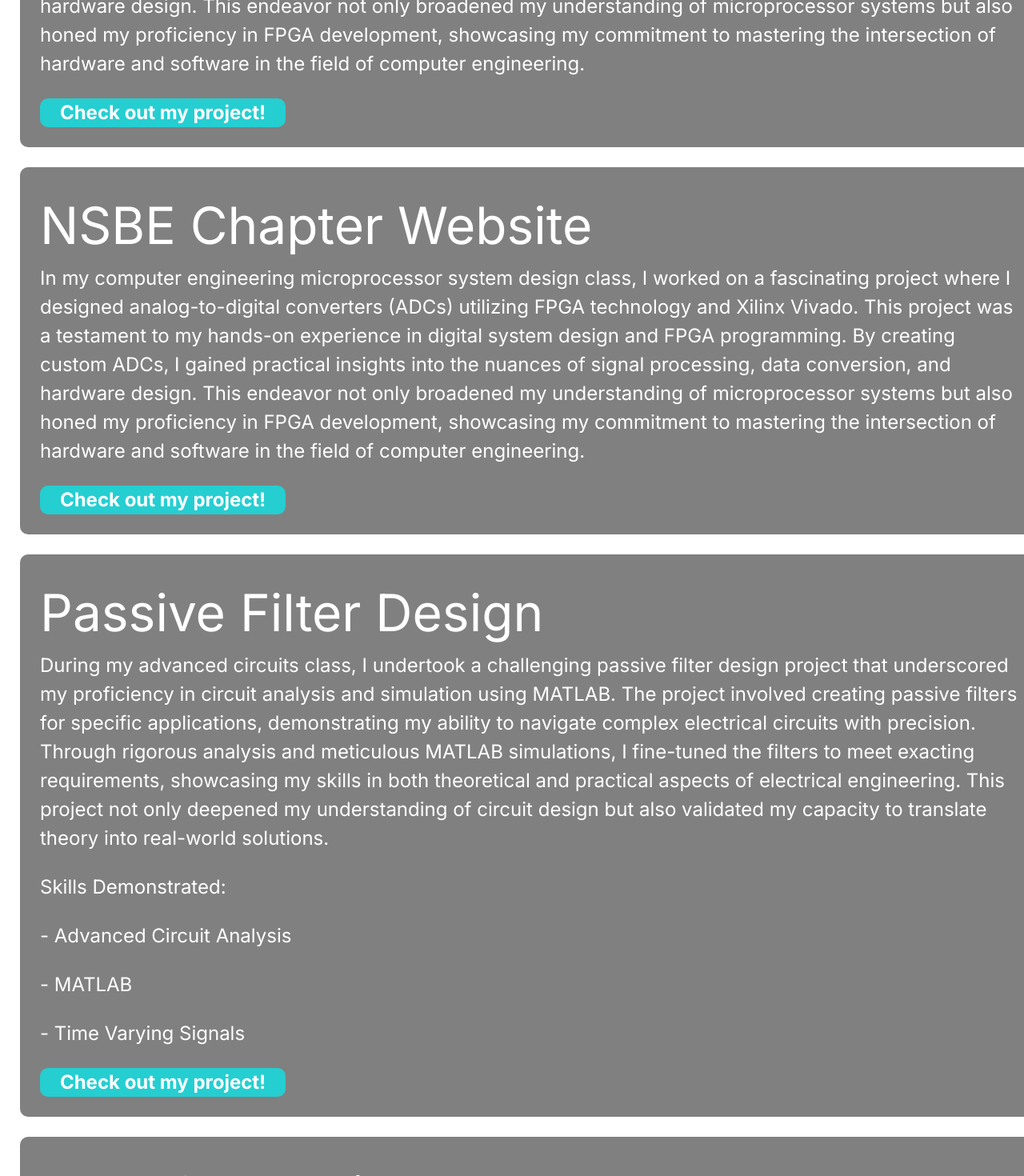
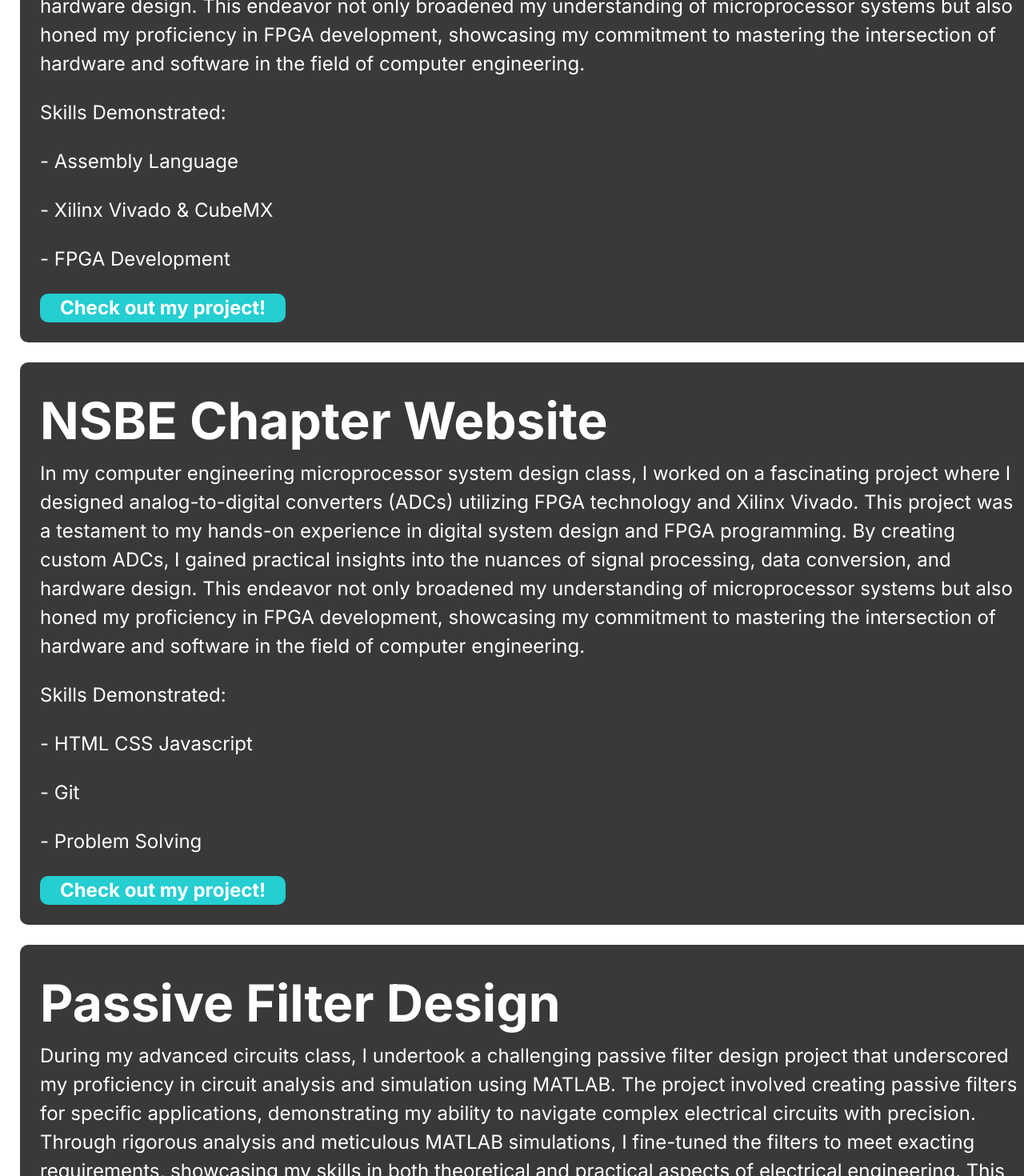
Before and after one commit to curtisrobinson2303/curtis-robinson-portfolio, a Next.js app: page / in a window 1280 px wide. Shown: the part 9520-10990 px from the top of the page at 80% size. Built offline with nearby package versions, Linux system fonts and the light colour scheme.

Commit message:
project content changes

```diff
--- a/src/components/Footer.jsx
+++ b/src/components/Footer.jsx
@@ -7,7 +7,7 @@
           CONTACT
         </Link>
         <Link href="#top" className="footButton">
-          BACK TO TOP
+          hope you enjoyed | designed by me
         </Link>
         <Link href="#contact-me-id" className="footButton">
           SOCIAL LINKS
--- a/src/pages/index.js
+++ b/src/pages/index.js
@@ -339,6 +339,10 @@
               to mastering the intersection of hardware and software in the
               field of computer engineering.
             </h2>
+            <h2>Skills Demonstrated:</h2>
+            <h2> - Assembly Language </h2>
+            <h2> - Xilinx Vivado & CubeMX</h2>
+            <h2> - FPGA Development</h2>
             <div className="project-button">
               <Link
                 href="https://github.com/curtisrobinson2303/Resume-Items"
@@ -364,6 +368,10 @@
               to mastering the intersection of hardware and software in the
               field of computer engineering.
             </h2>
+            <h2>Skills Demonstrated:</h2>
+            <h2> - HTML CSS Javascript </h2>
+            <h2> - Git</h2>
+            <h2> - Problem Solving</h2>
             <div className="project-button">
               <Link
                 href="https://github.com/curtisrobinson2303/Resume-Items"
@@ -417,6 +425,10 @@
               the intricacies of storage systems, ensuring data integrity and
               reliability at a fundamental level.
             </h2>
+            <h2>Skills Demonstrated:</h2>
+            <h2> - C++ </h2>
+            <h2> - State-Machine Analysis </h2>
+            <h2> - Bash / Scripting Command Line Tool Dev</h2>
             <div className="project-button">
               <Link
                 href="https://github.com/curtisrobinson2303/Resume-Items"
--- a/src/styles/globals.css
+++ b/src/styles/globals.css
@@ -531,7 +531,7 @@
 .projects-container h1 {
   font-weight: bold;
   font-size: 6rem;
-  color: white;
+  color: rgb(57, 57, 58);
   background-color: transparent;
 }
 
@@ -554,11 +554,12 @@
   display: flex;
   flex-direction: column;
   border-radius: 10px;
-  background-color: grey;
+  background-color: rgb(57, 57, 58);
 }
 
 .projects-element h1 {
   font-size: 4rem;
+  font-weight: bold;
   color: white;
   background-color: transparent;
 }
```
